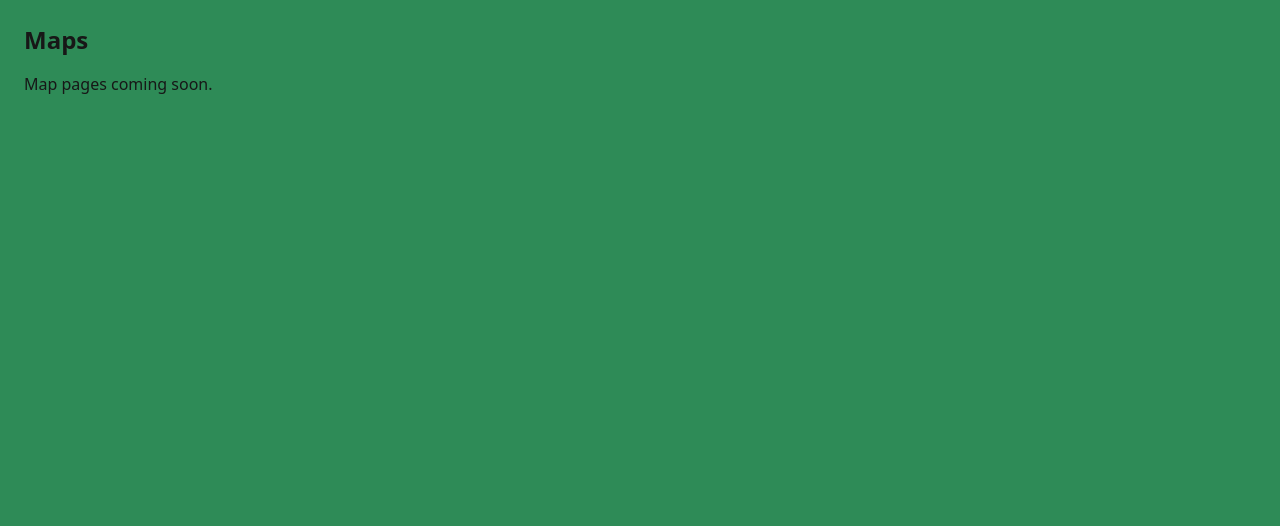
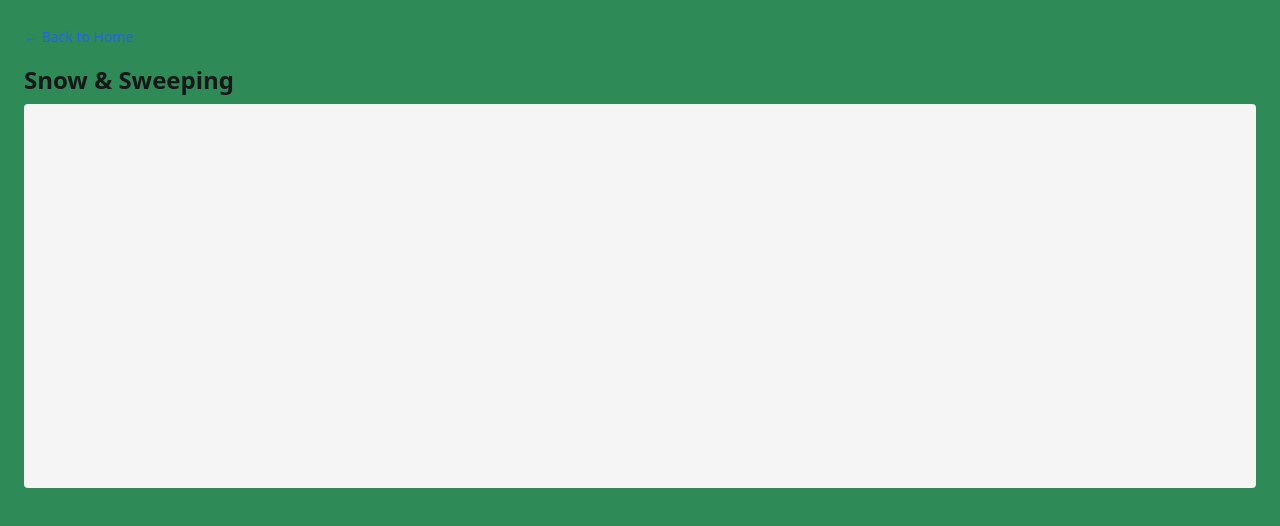
Before and after one commit to jvkenny/lf-transparency-portal, a React (Vite) app: page /lf-transparency-portal/maps/snow in a window 1280 px wide. Shown: the top 526 px of the page. Built offline with nearby package versions, Linux system fonts and the light colour scheme.

Commit message:
Add MapShell component and map pages

```diff
--- /dev/null
+++ b/src/components/MapShell.tsx
@@ -0,0 +1,21 @@
+import { Link } from "react-router-dom";
+
+interface MapShellProps {
+  title: string;
+  description?: string;
+}
+
+export default function MapShell({ title, description }: MapShellProps) {
+  return (
+    <div className="p-6">
+      <nav className="mb-4">
+        <Link to="/" className="text-sm text-blue-600 hover:underline">
+          &larr; Back to Home
+        </Link>
+      </nav>
+      <h1 className="text-2xl font-semibold mb-2">{title}</h1>
+      {description && <p className="text-neutral-600 mb-4">{description}</p>}
+      <div id="map-container" className="w-full h-96 bg-neutral-100 rounded" />
+    </div>
+  );
+}
--- a/src/components/MapsPage.tsx
+++ b/src/components/MapsPage.tsx
@@ -1,8 +1,29 @@
+import { Routes, Route } from "react-router-dom";
+import Parcels from "../pages/maps/Parcels";
+import Zoning from "../pages/maps/Zoning";
+import ConstructionDetours from "../pages/maps/ConstructionDetours";
+import SnowSweeping from "../pages/maps/SnowSweeping";
+import TreeCanopy from "../pages/maps/TreeCanopy";
+import ParksTrails from "../pages/maps/ParksTrails";
+
 export default function MapsPage() {
   return (
-    <div className="p-6">
-      <h1 className="text-2xl font-semibold mb-4">Maps</h1>
-      <p>Map pages coming soon.</p>
-    </div>
-  )
+    <Routes>
+      <Route
+        index
+        element={
+          <div className="p-6">
+            <h1 className="text-2xl font-semibold mb-4">Maps</h1>
+            <p>Map pages coming soon.</p>
+          </div>
+        }
+      />
+      <Route path="parcels" element={<Parcels />} />
+      <Route path="zoning" element={<Zoning />} />
+      <Route path="construction" element={<ConstructionDetours />} />
+      <Route path="snow" element={<SnowSweeping />} />
+      <Route path="trees" element={<TreeCanopy />} />
+      <Route path="parks" element={<ParksTrails />} />
+    </Routes>
+  );
 }
--- /dev/null
+++ b/src/pages/maps/ConstructionDetours.tsx
@@ -0,0 +1,5 @@
+import MapShell from "../../components/MapShell";
+
+export default function ConstructionDetours() {
+  return <MapShell title="Construction & Detours" />;
+}
--- /dev/null
+++ b/src/pages/maps/Parcels.tsx
@@ -0,0 +1,5 @@
+import MapShell from "../../components/MapShell";
+
+export default function Parcels() {
+  return <MapShell title="Parcels (Public)" />;
+}
--- /dev/null
+++ b/src/pages/maps/ParksTrails.tsx
@@ -0,0 +1,5 @@
+import MapShell from "../../components/MapShell";
+
+export default function ParksTrails() {
+  return <MapShell title="Parks & Trails" />;
+}
--- /dev/null
+++ b/src/pages/maps/SnowSweeping.tsx
@@ -0,0 +1,5 @@
+import MapShell from "../../components/MapShell";
+
+export default function SnowSweeping() {
+  return <MapShell title="Snow & Sweeping" />;
+}
--- /dev/null
+++ b/src/pages/maps/TreeCanopy.tsx
@@ -0,0 +1,5 @@
+import MapShell from "../../components/MapShell";
+
+export default function TreeCanopy() {
+  return <MapShell title="Tree Canopy & Planting" />;
+}
--- /dev/null
+++ b/src/pages/maps/Zoning.tsx
@@ -0,0 +1,5 @@
+import MapShell from "../../components/MapShell";
+
+export default function Zoning() {
+  return <MapShell title="Zoning Map" />;
+}
```
